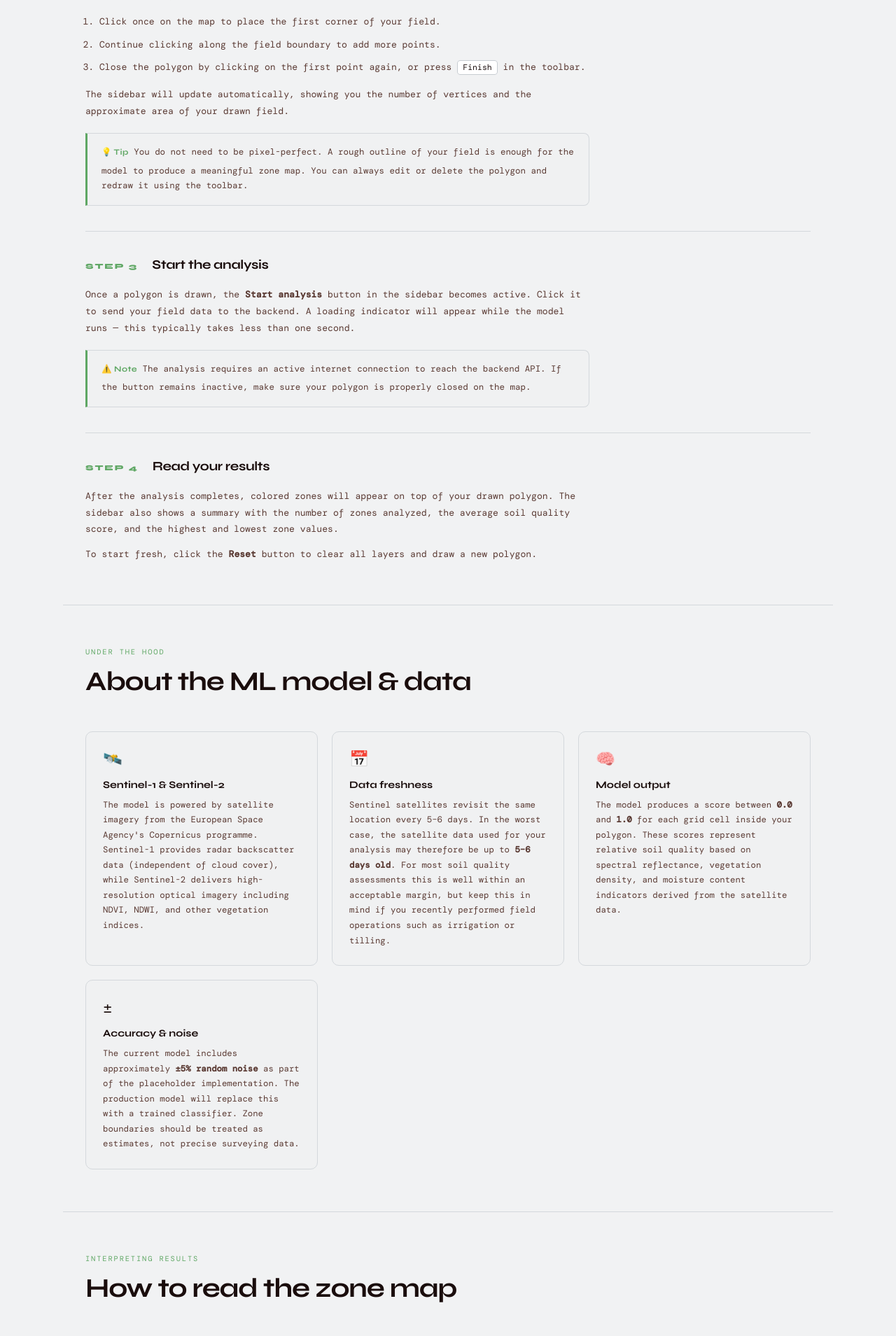
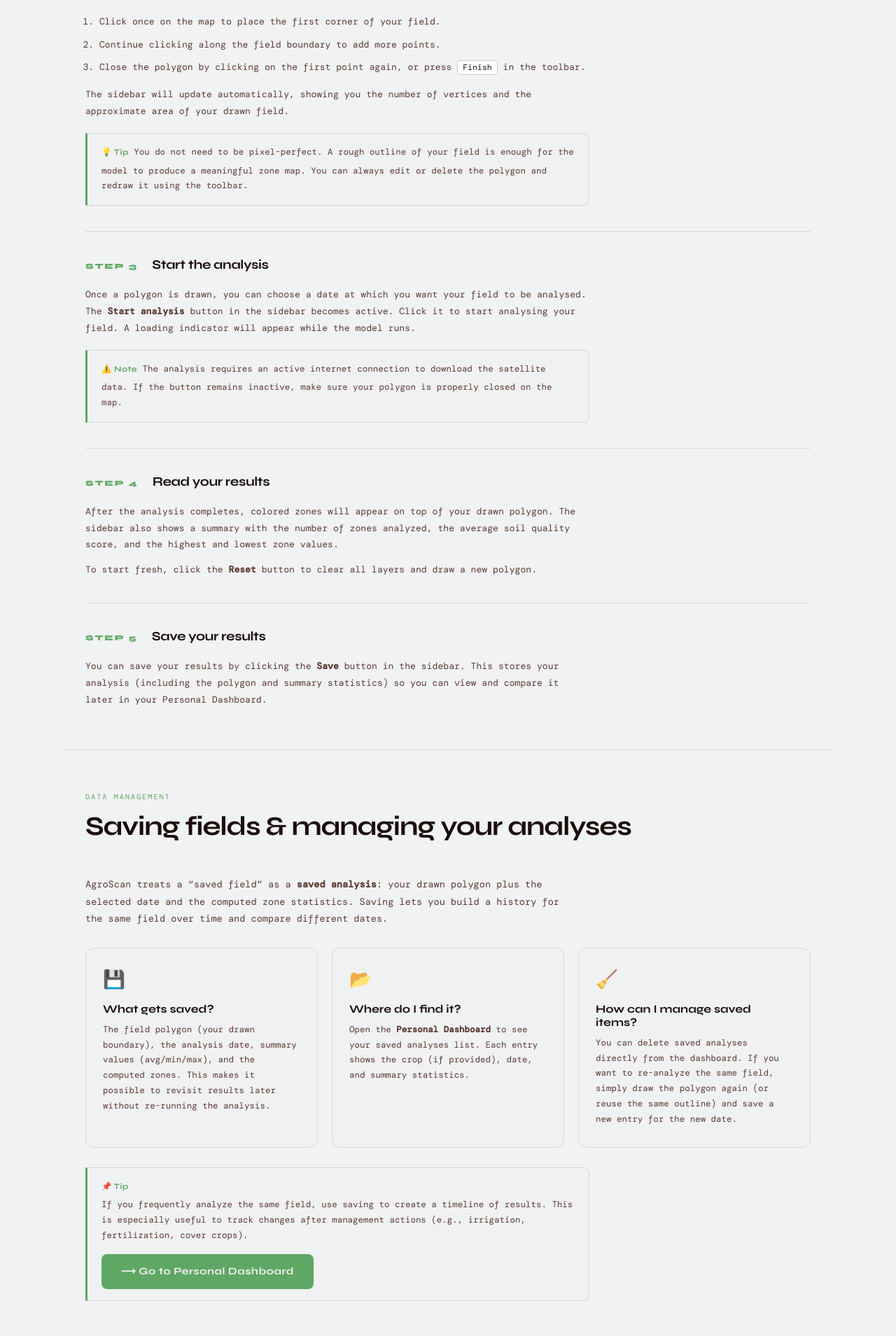
Before and after one commit to mbreitenhuber/soil_health_monitoring, a FastAPI app: page /how_to in a window 1280 px wide. Shown: the part 1451-3360 px from the top of the page at 70% size. Run offline with FastAPI, Linux system fonts and the light colour scheme; some web fonts are replaced.

Commit message:
CVS  integration + kleine änderungen bissl überall

```diff
--- a/Webseite/backend/main.py
+++ b/Webseite/backend/main.py
@@ -25,6 +25,11 @@ from fastapi.templating import Jinja2Templates
 from pydantic import BaseModel
 import numpy as np
 import random
+import math
+
+import pandas as pd
+from shapely.geometry import Point, Polygon
+from pyproj import CRS, Transformer
 
 # ── Pfade ──────────────────────────────────────────────
 ROOT         = Path(__file__).parent.parent          # → agroscan/
@@ -95,15 +100,15 @@ HOME_FEATURES = [
     {"icon": "✏️", "name": {"en": "Polygon Drawing", "de": "Polygon-Zeichnung"},
      "desc": {"en": "Draw arbitrarily shaped areas directly on the map — no CAD software needed.", "de": "Zeichne beliebig geformte Flächen direkt auf der Karte — keine CAD-Software nötig."}},
     {"icon": "🧠", "name": {"en": "ML Zone Map", "de": "ML-Zonenkarte"},
-     "desc": {"en": "The backend divides your area into cells and provides a prediction value (0–1) for each zone.", "de": "Das Backend teilt deine Fläche in Zellen auf und liefert für jede Zone einen Vorhersagewert (0–1)."}},
+     "desc": {"en": "The backend divides your area into cells of 60m x 60m and provides a prediction value (0–1) for each zone.", "de": "Das Backend teilt deine Fläche in Zellen von 60m x 60m auf und liefert für jede Zone einen Vorhersagewert (0–1)."}},
     {"icon": "🎨", "name": {"en": "Color-Coded Map", "de": "Farbkodierte Karte"},
      "desc": {"en": "Green = high quality, yellow = medium, red = low — clearly recognizable at a glance.", "de": "Grün = hohe Qualität, Gelb = mittel, Rot = niedrig — auf einen Blick erkennbar."}},
     #{"icon": "🔌", "name": {"en": "Custom Model", "de": "Eigenes Modell"},
     # "desc": {"en": "Replace run_model() in the backend with your scikit-learn / PyTorch model.", "de": "Ersetze run_model() im Backend mit deinem scikit-learn / PyTorch Modell."}},
     #{"icon": "☁️", "name": {"en": "Cloud-Ready", "de": "Cloud-bereit"},
     # "desc": {"en": "Backend on Render, Frontend on Netlify — free, live in under 10 minutes.", "de": "Backend auf Render, Frontend auf Netlify — kostenlos, in unter 10 Minuten live."}},
-    {"icon": "🇨🇭", "name": {"en": "Swiss-Focused", "de": "Schweiz-fokussiert"},
-     "desc": {"en": "Launches directly with a focus on the entire Switzerland.", "de": "Startet direkt mit Blick auf die ganze Schweiz."}},
+    {"icon": "🇩🇪", "name": {"en": "German-Focused", "de": "Deutschland-fokussiert"},
+     "desc": {"en": "Launches directly with a focus on the entire Germany but usable worldwide.", "de": "Startet direkt mit Blick auf die ganze Deutschland aber ist weltweit nutzbar."}},
 ]
 
 ROADMAP = [
@@ -114,7 +119,7 @@ ROADMAP = [
     {"version": "v0.3", "title": "Satellitendaten",   "done": False,
      "desc": "Sentinel-2 NDVI-Einbindung, historische Zeitreihen, Export als GeoJSON/CSV."},
     {"version": "v1.0", "title": "Produktionsrelease","done": False,
-     "desc": "Auth, Multi-Tenant, mobile-optimiert, Schweizer Amt für Landwirtschaft Daten."},
+     "desc": "Auth, Multi-Tenant, mobile-optimiert, Deutschlandisches Amt für Landwirtschaft Daten."},
 ]
 
 # Neue Teammitglieder: Eintrag hier ergänzen.
@@ -218,13 +223,22 @@ def set_language(lang: str, request: Request):
 
 @app.get("/", response_class=HTMLResponse)
 async def home(request: Request, lang: str = Cookie(default="en")):
+    hero_image = "Hauptbild.png"
+    hero_image_version = None
+    try:
+        hero_path = STATIC_DIR / "assets" / "image" / hero_image
+        hero_image_version = int(hero_path.stat().st_mtime)
+    except FileNotFoundError:
+        hero_image_version = None
+
     return templates.TemplateResponse("pages/index.html", ctx(
         request, "home", lang,
         stats=HOME_STATS,
         features=HOME_FEATURES,
-        hero_image="Hauptbild.png",
+        hero_image=hero_image,
+        hero_image_version=hero_image_version,
         roadmap=ROADMAP,
-        gallery_images=None,     # z.B. [{"file": "field.jpg", "alt": "Feld"}]
+        gallery_images=[{"file": "image/Europe.png", "alt": "European Field"}, {"file": "image/Sentinel-2.png", "alt": "Sentinel-2 Satellite Image"} ],     # z.B. [{"file": "field.jpg", "alt": "Feld"}]
     ))
 
 @app.get("/analyse", response_class=HTMLResponse)
@@ -315,6 +329,7 @@ class Coordinate(BaseModel):
 
 class FieldRequest(BaseModel):
     polygon: List[Coordinate]
+    analysis_date: str | None = None  # comes from frontend date input (YYYY-MM-DD)
 
 class ZoneResult(BaseModel):
     sub_polygon: List[Coordinate]
@@ -337,39 +352,146 @@ class SaveRequest(BaseModel):
     crop: str | None = None
 
 
-def split_polygon_into_grid(polygon: List[Coordinate], grid_size: int = 4):
-    lats = [p.lat for p in polygon]
-    lngs = [p.lng for p in polygon]
-    min_lat, max_lat = min(lats), max(lats)
-    min_lng, max_lng = min(lngs), max(lngs)
-    lat_step = (max_lat - min_lat) / grid_size
-    lng_step = (max_lng - min_lng) / grid_size
-    zones = []
-    for i in range(grid_size):
-        for j in range(grid_size):
-            zones.append([
-                Coordinate(lat=min_lat +  i    * lat_step, lng=min_lng +  j    * lng_step),
-                Coordinate(lat=min_lat + (i+1) * lat_step, lng=min_lng +  j    * lng_step),
-                Coordinate(lat=min_lat + (i+1) * lat_step, lng=min_lng + (j+1) * lng_step),
-                Coordinate(lat=min_lat +  i    * lat_step, lng=min_lng + (j+1) * lng_step),
-            ])
-    return zones
+def _pick_utm_epsg(lat: float, lng: float) -> int:
+    """
+    Pick a UTM CRS EPSG based on lat/lng.
+    North hemisphere: EPSG:326xx, South hemisphere: EPSG:327xx.
+    """
+    zone = int(math.floor((lng + 180) / 6) + 1)
+    if lat >= 0:
+        return 32600 + zone
+    return 32700 + zone
 
 
-def run_model(sub_polygon: List[Coordinate]) -> float:
+def _polygon_centroid_latlng(polygon: List[Coordinate]) -> Coordinate:
+    # simple mean centroid is good enough for picking UTM zone
+    return Coordinate(
+        lat=float(np.mean([p.lat for p in polygon])),
+        lng=float(np.mean([p.lng for p in polygon])),
+    )
+
+
+def _transformer(src_epsg: int, dst_epsg: int) -> Transformer:
+    return Transformer.from_crs(CRS.from_epsg(src_epsg), CRS.from_epsg(dst_epsg), always_xy=True)
+
+
+def _polygon_to_utm_polygon(polygon_latlng: List[Coordinate], utm_epsg: int) -> Polygon:
+    t = _transformer(4326, utm_epsg)
+    xy = [t.transform(p.lng, p.lat) for p in polygon_latlng]  # (x, y) meters
+    poly = Polygon(xy)
+    if not poly.is_valid:
+        # best-effort fix for self intersections, etc.
+        poly = poly.buffer(0)
+    return poly
+
+
+def _grid_center_points_in_polygon(
+    polygon_latlng: List[Coordinate],
+    cell_size_m: float = 60.0,
+    include_border: bool = True,
+):
+    """
+    Returns:
+      - utm_epsg used
+      - list of points: dicts with row/col, center x/y in meters, and lat/lng
+    """
+    centroid = _polygon_centroid_latlng(polygon_latlng)
+    utm_epsg = _pick_utm_epsg(centroid.lat, centroid.lng)
+
+    poly_m = _polygon_to_utm_polygon(polygon_latlng, utm_epsg)
+    minx, miny, maxx, maxy = poly_m.bounds
+
+    half = cell_size_m / 2.0
+    nx = int(math.ceil((maxx - minx) / cell_size_m))
+    ny = int(math.ceil((maxy - miny) / cell_size_m))
+
+    t_back = _transformer(utm_epsg, 4326)
+
+    points = []
+    for r in range(ny):
+        y = miny + half + r * cell_size_m
+        for c in range(nx):
+            x = minx + half + c * cell_size_m
+            pt = Point(x, y)
+            inside = poly_m.covers(pt) if include_border else poly_m.contains(pt)
+            if not inside:
+                continue
+
+            lng, lat = t_back.transform(x, y)
+            points.append(
+                {
+                    "row": r,
+                    "col": c,
+                    "center_x_m": float(x),
+                    "center_y_m": float(y),
+                    "center_lat": float(lat),
+                    "center_lng": float(lng),
+                }
+            )
+
+    return utm_epsg, points
+
+
+def _cell_polygon_latlng_from_center(
+    *,
+    center_x_m: float,
+    center_y_m: float,
+    cell_size_m: float,
+    utm_epsg: int,
+) -> List[Coordinate]:
+    """
+    Build the 60m×60m cell polygon corners around a center point.
+    Returned as lat/lng (EPSG:4326) for the frontend map.
+    """
+    half = cell_size_m / 2.0
+    corners_m = [
+        (center_x_m - half, center_y_m - half),
+        (center_x_m + half, center_y_m - half),
+        (center_x_m + half, center_y_m + half),
+        (center_x_m - half, center_y_m + half),
+    ]
+    t_back = _transformer(utm_epsg, 4326)
+    coords = []
+    for x, y in corners_m:
+        lng, lat = t_back.transform(x, y)
+        coords.append(Coordinate(lat=float(lat), lng=float(lng)))
+    return coords
+
+
+def get_field_elevation_m(center_lat: float, center_lng: float) -> float | None:
+    """
+    Placeholder hook:
+      - Option 1: call a DEM / elevation API
+      - Option 2: sample from a local raster (rasterio)
+    """
+    return None
+
+
+def run_model(grid_csv: pd.DataFrame) -> np.ndarray:
     """
     PLATZHALTER — hier kommt dein echtes ML-Modell rein.
 
-    Beispiel mit scikit-learn:
-        model = pickle.load(open("model.pkl", "rb"))
-        features = extract_features(sub_polygon)
-        return float(model.predict([features])[0])
+    WICHTIG: Wir geben dem Modell die Raster-Zellmittelpunkte als "CSV-Tabelle"
+    (in-memory). D.h. `grid_csv` ist ein DataFrame, der die Spalten enthält, die
+    du sonst ins CSV schreiben würdest, z.B.:
+
+      - center_lat
+      - center_lng
+      - analysis_date
+      - field_elevation_m
+      - row, col, ...
+
+    Beispiel (scikit-learn):
+        model = joblib.load("model.joblib")
+        X = grid_csv[FEATURE_COLS]              # z.B. ["center_lat", "center_lng", ...]
+        y = model.predict_proba(X)[:, 1]        # oder model.predict(X)
+        return y
     """
-    center_lat = np.mean([p.lat for p in sub_polygon])
-    center_lng = np.mean([p.lng for p in sub_polygon])
+    center_lat = grid_csv["center_lat"].to_numpy(dtype=float)
+    center_lng = grid_csv["center_lng"].to_numpy(dtype=float)
     value = (np.sin(center_lat * 50) + np.cos(center_lng * 50) + 2) / 4
-    value += random.uniform(-0.05, 0.05)
-    return float(np.clip(value, 0, 1))
+    value += np.random.uniform(-0.05, 0.05, size=value.shape[0])
+    return np.clip(value, 0, 1).astype(float)
 
 
 def value_to_label(value: float) -> str:
@@ -385,14 +507,53 @@ def health():
 
 @app.post("/api/predict", response_model=PredictionResponse)
 def predict(request: FieldRequest):
+    # 1) Build 60m grid centers (this is your "CSV" table)
+    utm_epsg, grid_points = _grid_center_points_in_polygon(
+        request.polygon,
+        cell_size_m=60.0,
+        include_border=True,
+    )
+
+    # 2) Field elevation hook (single value for whole field)
+    centroid = _polygon_centroid_latlng(request.polygon)
+    field_elevation_m = get_field_elevation_m(centroid.lat, centroid.lng)
+
+    # 3) Build the in-memory CSV rows
+    # Note: you can later add more columns here (satellite features, slope, soil grids, etc.)
+    rows = []
+    for p in grid_points:
+        rows.append(
+            {
+                "center_lat": p["center_lat"],
+                "center_lng": p["center_lng"],
+                "analysis_date": request.analysis_date,
+                "field_elevation_m": field_elevation_m,
+                "row": p["row"],
+                "col": p["col"],
+            }
+        )
+    grid_csv = pd.DataFrame(rows)
+
+    # 4) Model inference (returns one value per 60m cell center)
+    y = run_model(grid_csv)
+
+    # 5) Convert predictions into polygons for the frontend (each cell as a zone)
     zones = []
-    for sub_poly in split_polygon_into_grid(request.polygon):
-        value = run_model(sub_poly)
-        zones.append(ZoneResult(
-            sub_polygon=sub_poly,
-            value=round(value, 3),
-            label=value_to_label(value),
-        ))
+    for p, value in zip(grid_points, y):
+        cell_poly = _cell_polygon_latlng_from_center(
+            center_x_m=p["center_x_m"],
+            center_y_m=p["center_y_m"],
+            cell_size_m=60.0,
+            utm_epsg=utm_epsg,
+        )
+        zones.append(
+            ZoneResult(
+                sub_polygon=cell_poly,
+                value=round(float(value), 3),
+                label=value_to_label(float(value)),
+            )
+        )
+
     return PredictionResponse(
         zones=zones,
         unit="Bodenqualität",
--- a/Webseite/frontend/templates/pages/analysis.html
+++ b/Webseite/frontend/templates/pages/analysis.html
@@ -188,7 +188,6 @@
   <script src="https://unpkg.com/leaflet@1.9.4/dist/leaflet.js"></script>
   <script src="https://cdnjs.cloudflare.com/ajax/libs/leaflet.draw/1.0.4/leaflet.draw.js"></script>
   <script src="https://unpkg.com/leaflet-control-geocoder/dist/Control.Geocoder.js"></script>
-  {# api_url wird sicher vom Server übergeben — kein Hardcode im JS nötig #}
   <script>
     // Leaflet Draw Übersetzungen aus Jinja laden
     const leafletTranslations = JSON.parse('{{ leaflet_translations | tojson if leaflet_translations else "{}" }}');
--- a/Webseite/frontend/templates/pages/how_to.html
+++ b/Webseite/frontend/templates/pages/how_to.html
@@ -26,14 +26,14 @@
         <div class="howto-step-num">01</div>
         <div class="howto-step-icon">✏️</div>
         <h3>Draw your field</h3>
-        <p>Use the polygon tool on the map to outline the boundaries of your agricultural area. Click to set each corner, then close the shape.</p>
+        <p>Use the polygon tool on the map to outline the boundaries of your agricultural field. Click to set each corner until you close the shape.</p>
       </div>
 
       <div class="howto-step-card">
         <div class="howto-step-num">02</div>
         <div class="howto-step-icon">⟶</div>
         <h3>Start the analysis</h3>
-        <p>Once your polygon is drawn, click <strong>Start analysis</strong> in the sidebar. The ML model will process your field within seconds.</p>
+        <p>Once your polygon is drawn, choose a date and click <strong>Start analysis</strong> in the sidebar. The ML model will process your field.</p>
       </div>
 
       <div class="howto-step-card">
@@ -58,7 +58,7 @@
         <h3>Navigate to the Analysis page</h3>
       </div>
       <div class="howto-detail-body">
-        <p>Click <strong>Analysis</strong> in the top navigation bar, or use the <em>Analyze now</em> button on the home page. You will see a full-screen map centered on Switzerland.</p>
+        <p>Click <strong>Analysis</strong> in the top navigation bar, or use the <em>Analyze now</em> button on the home page. You will see a full-screen map centered on Germany.</p>
         <div class="howto-tip">
           <span class="howto-tip-label">💡 Tip</span>
           Use the scroll wheel or the <kbd>+</kbd> / <kbd>–</kbd> buttons on the map to zoom into your region before drawing. This makes it easier to place accurate polygon points.
@@ -94,16 +94,16 @@
         <h3>Start the analysis</h3>
       </div>
       <div class="howto-detail-body">
-        <p>Once a polygon is drawn, the <strong>Start analysis</strong> button in the sidebar becomes active. Click it to send your field data to the backend. A loading indicator will appear while the model runs — this typically takes less than one second.</p>
+        <p>Once a polygon is drawn, you can choose a date at which you want your field to be analysed. The <strong>Start analysis</strong> button in the sidebar becomes active. Click it to start analysing your field. A loading indicator will appear while the model runs.</p>
         <div class="howto-tip">
           <span class="howto-tip-label">⚠️ Note</span>
-          The analysis requires an active internet connection to reach the backend API. If the button remains inactive, make sure your polygon is properly closed on the map.
+          The analysis requires an active internet connection to download the satellite data. If the button remains inactive, make sure your polygon is properly closed on the map.
         </div>
       </div>
     </div>
 
     <!-- Step 4 -->
-    <div class="howto-detail" style="border-bottom:none;padding-bottom:0;">
+    <div class="howto-detail">
       <div class="howto-detail-header">
         <div class="howto-detail-num">Step 4</div>
         <h3>Read your results</h3>
@@ -114,6 +114,52 @@
       </div>
     </div>
 
+    <!-- Step 5 -->
+    <div class="howto-detail" style="border-bottom:none;padding-bottom:0;">
+      <div class="howto-detail-header">
+        <div class="howto-detail-num">Step 5</div>
+        <h3>Save your results</h3>
+      </div>
+      <div class="howto-detail-body">
+        <p>You can save your results by clicking the <strong>Save</strong> button in the sidebar. This stores your analysis (including the polygon and summary statistics) so you can view and compare it later in your Personal Dashboard.</p>
+      </div>
+    </div>
+  </section>
+
+  <!-- Saving & managing fields -->
+  <section class="about-section">
+    <div class="section-eyebrow">Data management</div>
+    <h2 class="section-title">Saving fields & managing your analyses</h2>
+
+    <p style="font-size:0.85rem;color:var(--text-dim);line-height:1.8;max-width:700px;margin-bottom:28px;">
+      AgroScan treats a “saved field” as a <strong>saved analysis</strong>: your drawn polygon plus the selected date and the computed zone statistics. Saving lets you build a history for the same field over time and compare different dates.
+    </p>
+
+    <div class="howto-steps-grid" style="margin-top:0;">
+      <div class="howto-step-card">
+        <div class="howto-step-icon">💾</div>
+        <h3>What gets saved?</h3>
+        <p>The field polygon (your drawn boundary), the analysis date, summary values (avg/min/max), and the computed zones. This makes it possible to revisit results later without re-running the analysis.</p>
+      </div>
+
+      <div class="howto-step-card">
+        <div class="howto-step-icon">📂</div>
+        <h3>Where do I find it?</h3>
+        <p>Open the <strong>Personal Dashboard</strong> to see your saved analyses list. Each entry shows the crop (if provided), date, and summary statistics.</p>
+      </div>
+
+      <div class="howto-step-card">
+        <div class="howto-step-icon">🧹</div>
+        <h3>How can I manage saved items?</h3>
+        <p>You can delete saved analyses directly from the dashboard. If you want to re-analyze the same field, simply draw the polygon again (or reuse the same outline) and save a new entry for the new date.</p>
+      </div>
+    </div>
+
+    <div class="howto-tip" style="margin-top:28px;">
+      <span class="howto-tip-label">📌 Tip</span>
+      <p>If you frequently analyze the same field, use saving to create a timeline of results. This is especially useful to track changes after management actions (e.g., irrigation, fertilization, cover crops).</p>
+      <a class="btn-primary" href="/personal_dashboard" style="margin-top:16px;">⟶ Go to Personal Dashboard</a>
+    </div>
   </section>
 
   <!-- About the ML Model -->
@@ -141,13 +187,14 @@
         <p>The model produces a score between <strong>0.0</strong> and <strong>1.0</strong> for each grid cell inside your polygon. These scores represent relative soil quality based on spectral reflectance, vegetation density, and moisture content indicators derived from the satellite data.</p>
       </div>
 
-      <div class="howto-model-card">
-        <div class="howto-model-icon">±</div>
-        <h4>Accuracy & noise</h4>
-        <p>The current model includes approximately <strong>±5% random noise</strong> as part of the placeholder implementation. The production model will replace this with a trained classifier. Zone boundaries should be treated as estimates, not precise surveying data.</p>
-      </div>
+    </div>
 
+    <div class="howto-tip" style="margin-top:40px;">
+      <span class="howto-tip-label">💡 Tip</span>
+      If you want to learn more about how the ML-Model exactely works and are interested in the research background you can visit the Research Background page.
+      <a class="btn-primary" href="/research_background" style="margin-top:20px;"> ⟶ Research Background</a>
     </div>
+
   </section>
 
   <!-- Reading the Results -->
@@ -205,7 +252,7 @@
 
       <div class="howto-faq-item">
         <div class="howto-faq-q">Can I analyze multiple fields in one session?</div>
-        <p>Currently, one polygon can be active on the map at a time. Use the Reset button to clear the current polygon and draw a new one for a different field. Multi-polygon support is planned for a future release.</p>
+        <p>Currently, one polygon can be active on the map at a time. You can still analyze and save multiple fields by saving the result, clicking Reset, and drawing the next field polygon. Your saved analyses are listed in the Personal Dashboard.</p>
       </div>
 
       <div class="howto-faq-item">
@@ -214,13 +261,18 @@
       </div>
 
       <div class="howto-faq-item">
-        <div class="howto-faq-q">Why does the result look the same every time?</div>
-        <p>The current backend uses a placeholder model with synthetic data. Once the real Sentinel-based ML model is integrated, results will reflect actual satellite observations and will differ depending on location, season, and field conditions.</p>
+        <div class="howto-faq-q">Why do my results look very similar across runs?</div>
+        <p>If you analyze the same polygon with the same date, results can be very similar because the same inputs are used. Try selecting a different date, or compare multiple saved runs in the Personal Dashboard to spot changes over time.</p>
+      </div>
+
+      <div class="howto-faq-item">
+        <div class="howto-faq-q">Where are saved analyses stored and how do I delete them?</div>
+        <p>Saved analyses are stored in the app’s database and can be managed from the Personal Dashboard. Use the Delete button on an entry to remove it from your history.</p>
       </div>
 
       <div class="howto-faq-item" style="border-bottom:none;">
         <div class="howto-faq-q">Can I export the results?</div>
-        <p>Export functionality (GeoJSON, CSV) is on the roadmap for v0.3. For now, you can take a screenshot of the zone map or note the summary statistics shown in the sidebar.</p>
+        <p>Export functionality (e.g., GeoJSON/CSV) can be added, but is not available in the current UI. For now, you can use screenshots of the zone map or rely on the saved summary statistics in the dashboard.</p>
       </div>
 
     </div>
--- a/Webseite/frontend/templates/pages/index.html
+++ b/Webseite/frontend/templates/pages/index.html
@@ -17,14 +17,14 @@
     </p>
     <div class="hero-actions">
       <a class="btn-primary" href="/analyse">⟶ Analyze now</a>
-      <a class="btn-outline"  href="/how_to">Learn more</a>
+      <a class="btn-outline"  href="/how_to">Learn how to use</a>
     </div>
   </section>
 
   <!-- Hauptbild -->
   <div style="padding:0 32px 72px; max-width:1100px; margin:0 auto;">
     {% if hero_image %}
-      <img src="/static/assets/image/{{ hero_image }}" alt="AgroScan Screenshot"
+      <img src="/static/assets/image/{{ hero_image }}{% if hero_image_version %}?v={{ hero_image_version }}{% endif %}" alt="AgroScan Screenshot"
            style="width:100%; border-radius:12px; border:1px solid var(--border2);" />
     {% else %}
       <div class="img-placeholder" style="border-radius:12px;">
--- a/Webseite/frontend/templates/pages/pers_dash.html
+++ b/Webseite/frontend/templates/pages/pers_dash.html
@@ -95,8 +95,6 @@
 ========================== -->
 {% block scripts %}
 
-<script src="/static/js/meinscript.js"></script>
-
 <script>
   const API_URL = "http://127.0.0.1:8000";
 </script>
--- a/Webseite/frontend/templates/pages/report.html
+++ b/Webseite/frontend/templates/pages/report.html
@@ -25,6 +25,3 @@
 
 </div>
 {% endblock %}
-
-{# Nur nötig wenn die Seite eigenes JS braucht: #}
-{# {% block scripts %}<script src="/static/js/meinscript.js"></script>{% endblock %} #}
--- a/Webseite/frontend/templates/pages/users_experience.html
+++ b/Webseite/frontend/templates/pages/users_experience.html
@@ -97,6 +97,3 @@
 
 </div>
 {% endblock %}
-
-{# Nur nötig wenn die Seite eigenes JS braucht: #}
-{# {% block scripts %}<script src="/static/js/meinscript.js"></script>{% endblock %} #}
--- a/Webseite/frontend/templates/partials/nav.html
+++ b/Webseite/frontend/templates/partials/nav.html
@@ -6,7 +6,7 @@
 <nav>
   <a class="nav-logo" href="/">
     Agro<span>Scan</span>
-    <div class="nav-badge">Beta</div>
+
   </a>
 
   <div class="nav-left">
@@ -34,7 +34,7 @@
   <div class="nav-right">
     <div class="nav-dropdown" id="dd-lang">
       <button class="nav-dropdown-btn" onclick="toggleDropdown('dd-lang')">
-        {% if lang == "en" %}🇬🇧 EN{% else %}🇩🇪 DE{% endif %}
+        {% if lang == "de" %}🇩🇪 DE{% else %}🇬🇧 EN{% endif %}
         <span class="nav-chevron">▾</span>
       </button>
       <div class="nav-dropdown-menu nav-dropdown-right">
```
Also changed, not shown: Webseite/agroscan.db (added), Webseite/frontend/static/assets/image/Sentinel-2.png (added), 2 other files.
